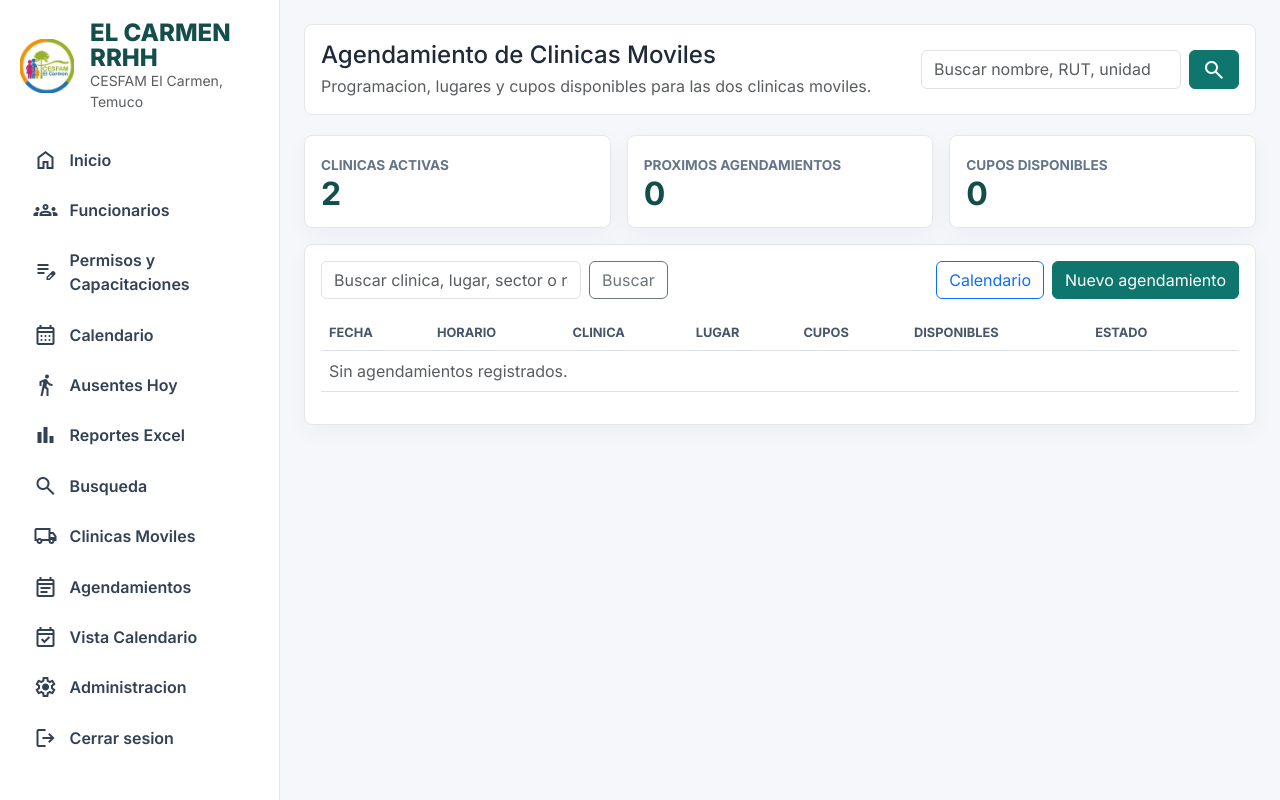
After one commit to diazassef-ai/el-carmen-rrhh, a Django app: page /clinicas-moviles/ in a window 1280 px wide. The commit adds this page. Run offline with Django 5.2, Linux system fonts and the light colour scheme; the visitor is signed in with stand-in values (Sample User, id 1); data comes from the database, SQL or seed files in the repository; data that the repository does not hold is empty.

Commit message:
Agregar agendamiento de clinicas moviles

```diff
--- a/render.yaml
+++ b/render.yaml
@@ -4,7 +4,7 @@ services:
     runtime: python
     plan: free
     buildCommand: pip install -r requirements.txt && python manage.py collectstatic --noinput
-    startCommand: python manage.py migrate && python manage.py crear_admin_inicial && gunicorn config.wsgi:application --bind 0.0.0.0:$PORT
+    startCommand: python manage.py migrate && python manage.py crear_admin_inicial && python manage.py crear_usuario_clinicas && gunicorn config.wsgi:application --bind 0.0.0.0:$PORT
     healthCheckPath: /login/
     envVars:
       - key: DJANGO_SECRET_KEY
@@ -25,3 +25,7 @@ services:
         value: admin@example.com
       - key: DJANGO_SUPERUSER_PASSWORD
         sync: false
+      - key: DJANGO_CLINICAS_USERNAME
+        value: clinicas
+      - key: DJANGO_CLINICAS_PASSWORD
+        sync: false
--- a/rrhh/templates/rrhh/base.html
+++ b/rrhh/templates/rrhh/base.html
@@ -30,6 +30,10 @@
       <a href="{% url 'rrhh_ausentes_hoy' %}"><span class="material-symbols-outlined">directions_walk</span>Ausentes Hoy</a>
       <a href="{% url 'rrhh_reportes' %}"><span class="material-symbols-outlined">bar_chart</span>Reportes Excel</a>
       <a href="{% url 'rrhh_busqueda' %}"><span class="material-symbols-outlined">search</span>Busqueda</a>
+      {% endif %}
+      {% if user.is_superuser or user|has_any_group:"Administrador,Agendamiento clinicas moviles" %}
+      <a href="{% url 'clinicas_moviles_calendario' %}"><span class="material-symbols-outlined">local_shipping</span>Clinicas Moviles</a>
+      <a href="{% url 'clinicas_moviles_lista' %}"><span class="material-symbols-outlined">event_note</span>Agendamientos</a>
       {% endif %}
       {% if user.is_superuser or user|has_any_group:"Administrador,Secretaria,Jefes de programa,Solo Lectura,Visualizacion calendario" %}
       <a href="{% url 'rrhh_calendario_visualizacion' %}"><span class="material-symbols-outlined">event_available</span>Vista Calendario</a>
--- /dev/null
+++ b/rrhh/templates/rrhh/clinicas_moviles_lista.html
@@ -0,0 +1,54 @@
+{% extends "rrhh/base.html" %}
+{% block page_title %}Agendamiento de Clinicas Moviles{% endblock %}
+{% block page_subtitle %}Programacion, lugares y cupos disponibles para las dos clinicas moviles.{% endblock %}
+{% block content %}
+<div class="row g-3 mb-3">
+  <div class="col-md-4"><div class="metric-card"><span>Clinicas activas</span><strong>{{ clinicas.count }}</strong></div></div>
+  <div class="col-md-4"><div class="metric-card"><span>Proximos agendamientos</span><strong>{{ proximas }}</strong></div></div>
+  <div class="col-md-4"><div class="metric-card"><span>Cupos disponibles</span><strong>{{ cupos_disponibles }}</strong></div></div>
+</div>
+<div class="panel-card p-3">
+  <div class="d-flex flex-wrap justify-content-between gap-2 mb-3">
+    <form method="get" class="d-flex gap-2">
+      <input name="q" value="{{ q }}" class="form-control" placeholder="Buscar clinica, lugar, sector o responsable">
+      <button class="btn btn-outline-secondary">Buscar</button>
+    </form>
+    <div class="d-flex gap-2">
+      <a href="{% url 'clinicas_moviles_calendario' %}" class="btn btn-outline-primary">Calendario</a>
+      <a href="{% url 'clinicas_moviles_crear' %}" class="btn btn-rrhh">Nuevo agendamiento</a>
+    </div>
+  </div>
+  <div class="table-responsive">
+    <table class="table table-hover align-middle">
+      <thead>
+        <tr>
+          <th>Fecha</th>
+          <th>Horario</th>
+          <th>Clinica</th>
+          <th>Lugar</th>
+          <th>Cupos</th>
+          <th>Disponibles</th>
+          <th>Estado</th>
+          <th></th>
+        </tr>
+      </thead>
+      <tbody>
+      {% for agenda in agendas %}
+        <tr>
+          <td>{{ agenda.fecha }}</td>
+          <td>{{ agenda.horario }}</td>
+          <td class="fw-semibold">{{ agenda.clinica.nombre }}</td>
+          <td>{{ agenda.lugar }}{% if agenda.sector %}<br><span class="text-muted small">{{ agenda.sector }}</span>{% endif %}</td>
+          <td>{{ agenda.cupos_reservados }} / {{ agenda.cupos_totales }}</td>
+          <td><span class="badge text-bg-success">{{ agenda.cupos_disponibles }}</span></td>
+          <td>{{ agenda.estado }}</td>
+          <td class="text-end"><a class="btn btn-sm btn-outline-primary" href="{% url 'clinicas_moviles_editar' agenda.pk %}">Editar</a></td>
+        </tr>
+      {% empty %}
+        <tr><td colspan="8" class="text-muted">Sin agendamientos registrados.</td></tr>
+      {% endfor %}
+      </tbody>
+    </table>
+  </div>
+</div>
+{% endblock %}
--- a/rrhh/urls.py
+++ b/rrhh/urls.py
@@ -21,4 +21,9 @@ urlpatterns = [
     path("ausentes-hoy/", views.ausentes_hoy, name="rrhh_ausentes_hoy"),
     path("reportes/", views.reportes_excel, name="rrhh_reportes"),
     path("buscar/", views.busqueda_global, name="rrhh_busqueda"),
+    path("clinicas-moviles/", views.clinicas_moviles_lista, name="clinicas_moviles_lista"),
+    path("clinicas-moviles/nuevo/", views.clinicas_moviles_crear, name="clinicas_moviles_crear"),
+    path("clinicas-moviles/<int:pk>/editar/", views.clinicas_moviles_editar, name="clinicas_moviles_editar"),
+    path("clinicas-moviles/calendario/", views.clinicas_moviles_calendario, name="clinicas_moviles_calendario"),
+    path("clinicas-moviles/eventos/", views.clinicas_moviles_eventos, name="clinicas_moviles_eventos"),
 ]
--- a/rrhh/views.py
+++ b/rrhh/views.py
@@ -14,8 +14,8 @@ from openpyxl import Workbook
 from openpyxl.styles import Font, PatternFill
 from openpyxl.utils import get_column_letter
 
-from .forms import DocumentoAdjuntoForm, FuncionarioForm, PermisoCapacitacionForm, ReporteExcelForm
-from .models import DocumentoAdjunto, Funcionario, PermisoCapacitacion, solicitudes_del_mes
+from .forms import AgendaClinicaMovilForm, DocumentoAdjuntoForm, FuncionarioForm, PermisoCapacitacionForm, ReporteExcelForm
+from .models import AgendaClinicaMovil, ClinicaMovil, DocumentoAdjunto, Funcionario, PermisoCapacitacion, solicitudes_del_mes
 
 
 PERFILES_RRHH = [
@@ -24,12 +24,17 @@ PERFILES_RRHH = [
     "Jefes de programa",
     "Solo Lectura",
     "Visualizacion calendario",
+    "Agendamiento clinicas moviles",
 ]
 PERFILES_OPERATIVOS = [
     "Administrador",
     "Secretaria",
     "Jefes de programa",
     "Solo Lectura",
+]
+PERFILES_CLINICAS_MOVILES = [
+    "Administrador",
+    "Agendamiento clinicas moviles",
 ]
 PERFILES_REPORTES = [
     "Administrador",
@@ -64,6 +69,21 @@ def puede_ver_operativo(user):
 
 def puede_ver_calendario(user):
     return user.is_authenticated and (user.is_superuser or tiene_perfil(user, PERFILES_RRHH))
+
+
+def puede_gestionar_clinicas_moviles(user):
+    return user.is_authenticated and (
+        user.is_superuser or tiene_perfil(user, PERFILES_CLINICAS_MOVILES)
+    )
+
+
+def es_solo_clinicas_moviles(user):
+    return (
+        user.is_authenticated
+        and not user.is_superuser
+        and user.groups.filter(name="Agendamiento clinicas moviles").exists()
+        and not user.groups.filter(name__in=PERFILES_OPERATIVOS).exists()
+    )
 
 
 def es_solo_calendario(user):
@@ -170,6 +190,8 @@ def construir_calendario_mensual(request):
 @login_required
 def dashboard(request):
     asegurar_grupos_rrhh()
+    if es_solo_clinicas_moviles(request.user):
+        return redirect("clinicas_moviles_calendario")
     if es_solo_calendario(request.user):
         return redirect("rrhh_calendario_visualizacion")
 
@@ -522,3 +544,99 @@ def busqueda_global(request):
             | Q(tipo_solicitud__icontains=q)
         )
     return render(request, "rrhh/busqueda.html", {"q": q, "funcionarios": funcionarios, "solicitudes": solicitudes})
+
+
+@login_required
+@user_passes_test(puede_gestionar_clinicas_moviles, login_url="rrhh_dashboard")
+def clinicas_moviles_lista(request):
+    q = request.GET.get("q", "").strip()
+    agendas = AgendaClinicaMovil.objects.select_related("clinica").all()
+    if q:
+        agendas = agendas.filter(
+            Q(clinica__nombre__icontains=q)
+            | Q(lugar__icontains=q)
+            | Q(sector__icontains=q)
+            | Q(responsable__icontains=q)
+        )
+
+    hoy = timezone.localdate()
+    proximas = agendas.filter(fecha__gte=hoy).count()
+    cupos_disponibles = sum(item.cupos_disponibles for item in agendas.filter(fecha__gte=hoy))
+    clinicas = ClinicaMovil.objects.filter(activa=True)
+    return render(request, "rrhh/clinicas_moviles_lista.html", {
+        "agendas": agendas[:120],
+        "q": q,
+        "proximas": proximas,
+        "cupos_disponibles": cupos_disponibles,
+        "clinicas": clinicas,
+    })
+
+
+@login_required
+@user_passes_test(puede_gestionar_clinicas_moviles, login_url="rrhh_dashboard")
+def clinicas_moviles_crear(request):
+    form = AgendaClinicaMovilForm(request.POST or None)
+    if request.method == "POST" and form.is_valid():
+        agenda = form.save()
+        messages.success(request, "Agendamiento de clinica movil guardado.")
+        return redirect("clinicas_moviles_lista")
+    return render(request, "rrhh/formulario.html", {
+        "form": form,
+        "titulo": "Nuevo agendamiento de clinica movil",
+        "boton": "Guardar agendamiento",
+    })
+
+
+@login_required
+@user_passes_test(puede_gestionar_clinicas_moviles, login_url="rrhh_dashboard")
+def clinicas_moviles_editar(request, pk):
+    agenda = get_object_or_404(AgendaClinicaMovil, pk=pk)
+    form = AgendaClinicaMovilForm(request.POST or None, instance=agenda)
+    if request.method == "POST" and form.is_valid():
+        form.save()
+        messages.success(request, "Agendamiento actualizado.")
+        return redirect("clinicas_moviles_lista")
+    return render(request, "rrhh/formulario.html", {
+        "form": form,
+        "titulo": "Editar agendamiento de clinica movil",
+        "boton": "Guardar cambios",
+    })
+
+
+@login_required
+@user_passes_test(puede_gestionar_clinicas_moviles, login_url="rrhh_dashboard")
+def clinicas_moviles_calendario(request):
+    clinicas = ClinicaMovil.objects.filter(activa=True)
+    return render(request, "rrhh/clinicas_moviles_calendario.html", {"clinicas": clinicas})
+
+
+@login_required
+@user_passes_test(puede_gestionar_clinicas_moviles, login_url="rrhh_dashboard")
+def clinicas_moviles_eventos(request):
+    agendas = AgendaClinicaMovil.objects.select_related("clinica").exclude(estado="Suspendida")
+    eventos = []
+    for agenda in agendas:
+        start = f"{agenda.fecha.isoformat()}T{agenda.hora_inicio.isoformat()}"
+        end = ""
+        if agenda.hora_termino:
+            end = f"{agenda.fecha.isoformat()}T{agenda.hora_termino.isoformat()}"
+        eventos.append({
+            "id": agenda.pk,
+            "title": f"{agenda.clinica.nombre} - {agenda.lugar} ({agenda.cupos_disponibles} cupos)",
+            "start": start,
+            "end": end,
+            "color": agenda.color_calendario,
+            "extendedProps": {
+                "clinica": agenda.clinica.nombre,
+                "lugar": agenda.lugar,
+                "sector": agenda.sector,
+                "horario": agenda.horario,
+                "estado": agenda.estado,
+                "cuposTotales": agenda.cupos_totales,
+                "cuposReservados": agenda.cupos_reservados,
+                "cuposDisponibles": agenda.cupos_disponibles,
+                "responsable": agenda.responsable,
+                "editarUrl": f"/clinicas-moviles/{agenda.pk}/editar/",
+            },
+        })
+    return JsonResponse(eventos, safe=False)
```
Also changed, not shown: rrhh/admin.py (+24 -1 lines), rrhh/forms.py (+25 -1 lines), rrhh/management/commands/crear_usuario_clinicas.py (added, +34 -0 lines), rrhh/models.py (+73 -0 lines), rrhh/templates/rrhh/clinicas_moviles_calendario.html (added, +72 -0 lines), README.md, rrhh/migrations/0003_clinicas_moviles.py (added).
